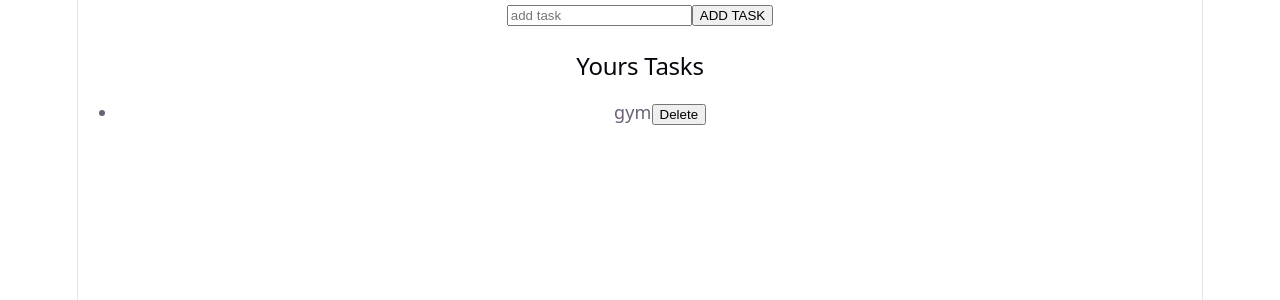
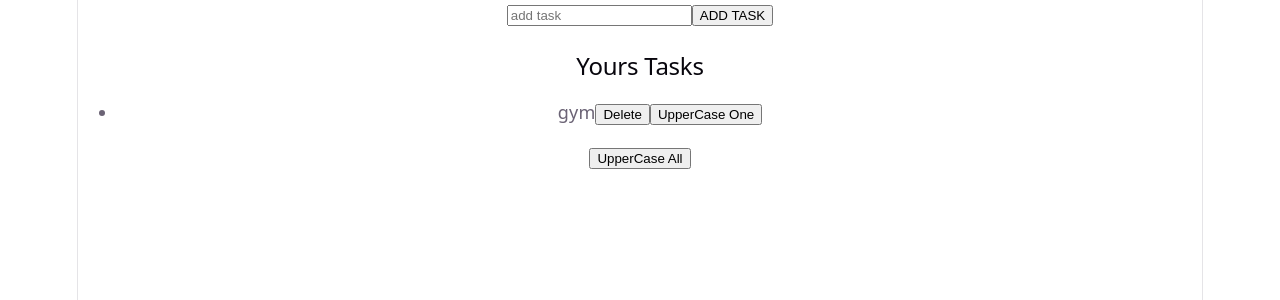
Before and after one commit to hritikdubey96/React-ToDO-List, a React (Vite) app: page / in a window 1280 px wide. Shown: the top 300 px of the page. Built offline with nearby package versions, Linux system fonts and the light colour scheme.

Commit message:
updation done

```diff
--- a/src/TodoList.jsx
+++ b/src/TodoList.jsx
@@ -32,6 +32,30 @@ export default function TodoList(){
             )
         );
     };
+    let upperCaseAll = () => {
+        settodos((prevTodos) =>
+            prevTodos.map((todo) => {
+                return {
+                    ...todo,
+                    task: todo.task.toUpperCase()
+                };
+            })
+        );
+    };
+    let UpperCaseOne = (id) => {
+    settodos((prevTodos) =>
+        prevTodos.map((todo) => {
+            if (todo.id === id) {
+                return {
+                    ...todo,
+                    task: todo.task.toUpperCase(),
+                };
+            } else {
+                return todo;
+            }
+        })
+    );
+};
     return(
         <div>
             <input type="text"
@@ -57,11 +81,19 @@ export default function TodoList(){
                                 >
                                     Delete
                                 </button>
+                                <button
+                                    onClick={() => UpperCaseOne(todo.id)}
+                                >
+                                    UpperCase One
+                                </button>
                             </li>
                         ))
                     }
-</ul>
+                </ul>
             }
+            <button onClick={upperCaseAll}>
+                UpperCase All
+            </button>
         </div>
     )
 }
```
